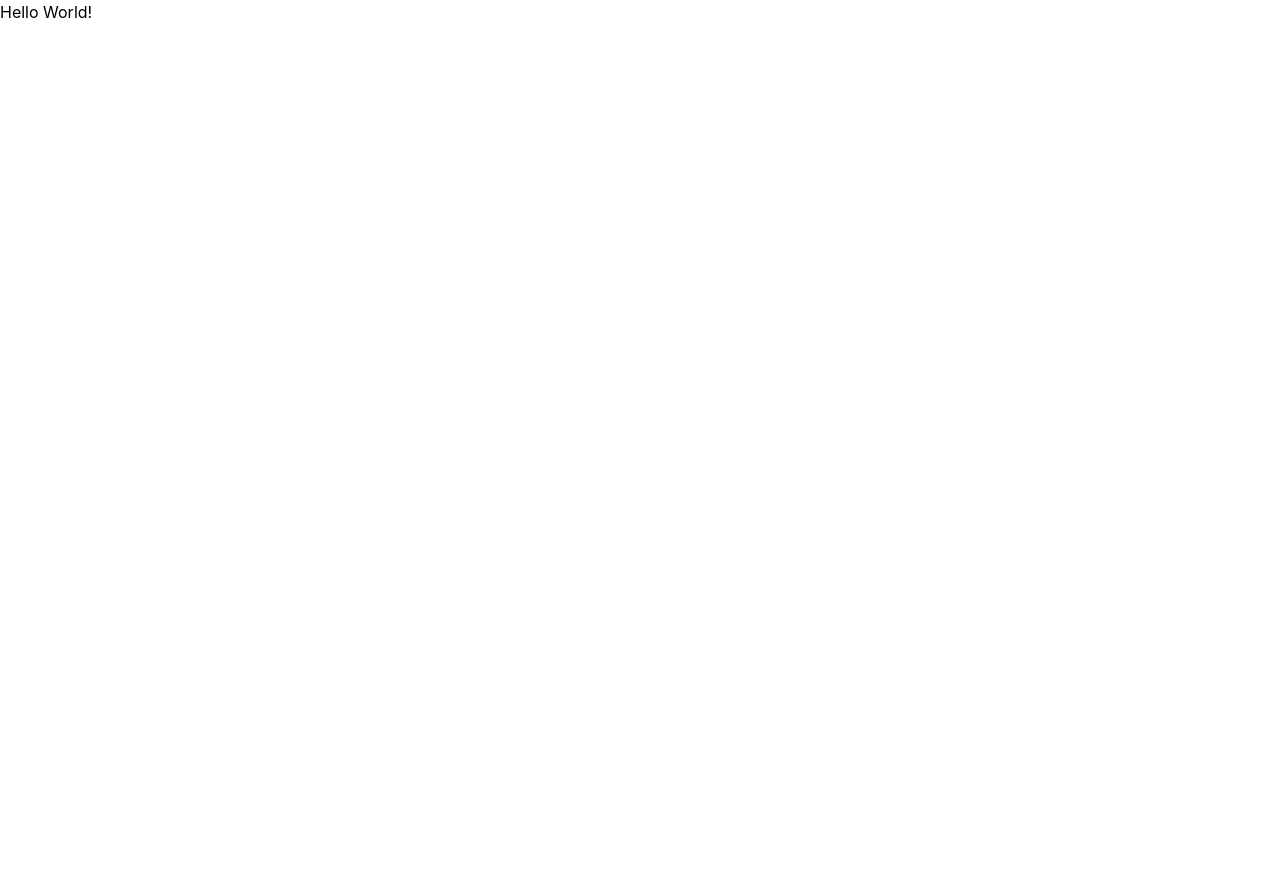
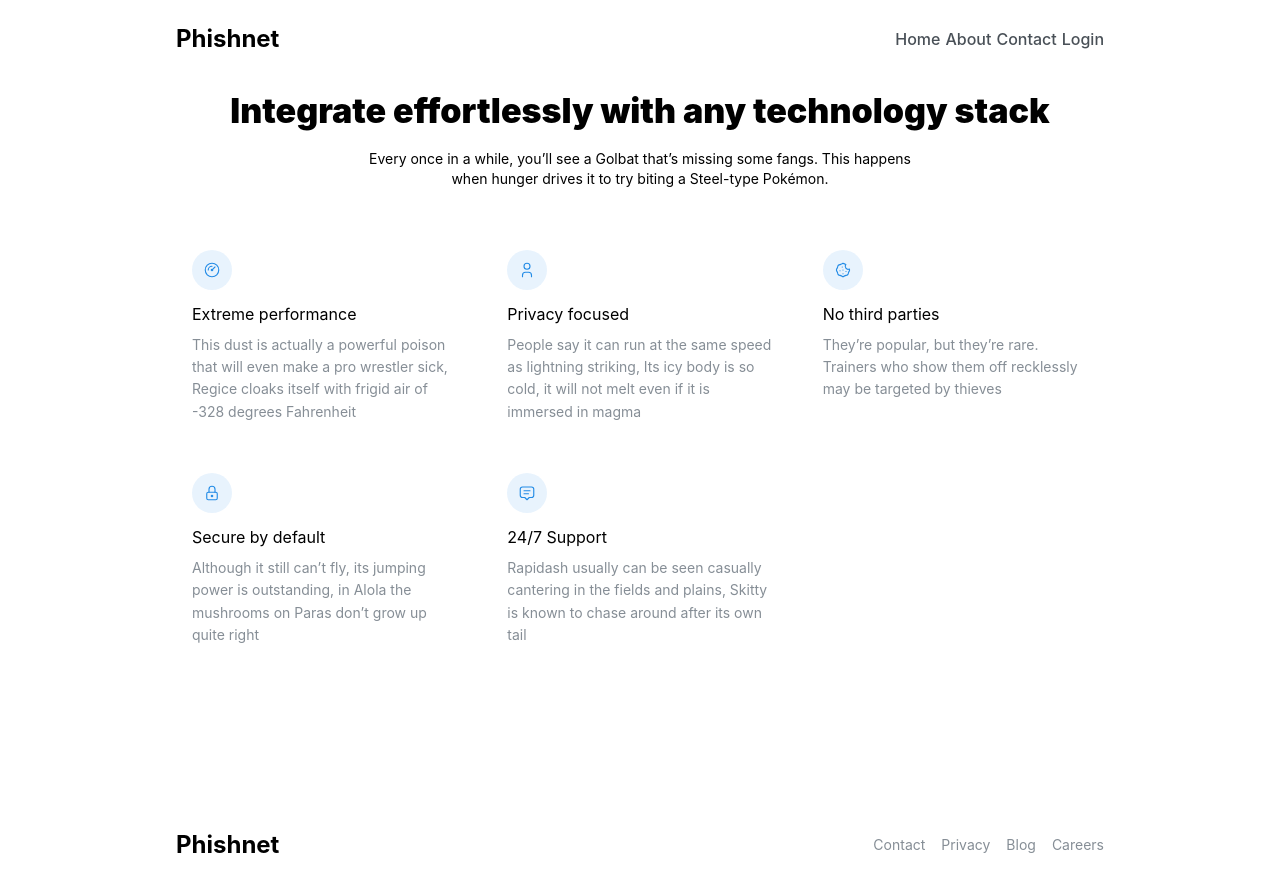
Before and after one commit to JuanPabloSGU/phishnet, a React (Vite) app in the folder client/: page /about in a window 1280 px wide. Shown: the top 892 px of the page. Before the commit the page ends 800 px from the top, so only its background shows below. Built offline with nearby package versions, Linux system fonts and the light colour scheme.

Commit message:
feat: about, contact, footer

```diff
--- a/client/src/App.tsx
+++ b/client/src/App.tsx
@@ -3,6 +3,7 @@ import { HeaderSimple } from './components/HeaderSimple'
 import { FeaturesTitle } from './components/FeaturesTitle'
 import { Inference } from './components/Inference'
 import { PreviousSearches } from './components/PreviousSearches'
+import { FooterSimple } from './components/FooterSimple'
 
 function App() {
 
@@ -12,6 +13,7 @@ function App() {
             <FeaturesTitle />
             <Inference />
             <PreviousSearches />
+            <FooterSimple />
         </>
     )
 }
--- /dev/null
+++ b/client/src/components/FooterSimple.module.css
@@ -0,0 +1,22 @@
+.footer {
+  margin-top: rem(120px);
+  border-top: rem(1px) solid light-dark(var(--mantine-color-gray-2), var(--mantine-color-dark-5));
+}
+
+.inner {
+  display: flex;
+  justify-content: space-between;
+  align-items: center;
+  padding-top: var(--mantine-spacing-xl);
+  padding-bottom: var(--mantine-spacing-xl);
+
+  @media (max-width: $mantine-breakpoint-xs) {
+    flex-direction: column;
+  }
+}
+
+.links {
+  @media (max-width: $mantine-breakpoint-xs) {
+    margin-top: var(--mantine-spacing-md);
+  }
+}
--- /dev/null
+++ b/client/src/components/FooterSimple.tsx
@@ -0,0 +1,32 @@
+import { Container, Group, Anchor } from '@mantine/core';
+import classes from './FooterSimple.module.css';
+
+const links = [
+    { link: '#', label: 'Contact' },
+    { link: '#', label: 'Privacy' },
+    { link: '#', label: 'Blog' },
+    { link: '#', label: 'Careers' },
+];
+
+export function FooterSimple() {
+    const items = links.map((link) => (
+        <Anchor<'a'>
+            c="dimmed"
+            key={link.label}
+            href={link.link}
+            onClick={(event) => event.preventDefault()}
+            size="sm"
+        >
+            {link.label}
+        </Anchor>
+    ));
+
+    return (
+        <div className={classes.footer}>
+            <Container className={classes.inner}>
+                <h2>Phishnet</h2>
+                <Group className={classes.links}>{items}</Group>
+            </Container>
+        </div>
+    );
+}
--- a/client/src/pages/about/About.tsx
+++ b/client/src/pages/about/About.tsx
@@ -1,9 +1,18 @@
 import '@mantine/core/styles.css'
+import { HeaderSimple } from '../../components/HeaderSimple'
+import { FooterSimple } from '../../components/FooterSimple'
+import { Container } from '@mantine/core'
+import { FeaturesGrid } from './components/FeaturesGrid'
 
 function About() {
     return (
         <>
-            Hello World!
+            <HeaderSimple />
+            <Container>
+                <FeaturesGrid />
+            </Container>
+
+            <FooterSimple />
         </>
     )
 }
--- /dev/null
+++ b/client/src/pages/about/components/FeaturesGrid.module.css
@@ -0,0 +1,26 @@
+.wrapper {
+  padding-top: calc(var(--mantine-spacing-sm) * 1);
+  padding-bottom: calc(var(--mantine-spacing-xl) * 4);
+}
+
+.title {
+  font-family:
+    Greycliff CF,
+    var(--mantine-font-family);
+  font-weight: 900;
+  margin-bottom: var(--mantine-spacing-md);
+  text-align: center;
+
+  @media (max-width: $mantine-breakpoint-sm) {
+    font-size: rem(28px);
+    text-align: left;
+  }
+}
+
+.description {
+  text-align: center;
+
+  @media (max-width: $mantine-breakpoint-sm) {
+    text-align: left;
+  }
+}
--- /dev/null
+++ b/client/src/pages/about/components/FeaturesGrid.tsx
@@ -0,0 +1,84 @@
+import { ThemeIcon, Text, Title, Container, SimpleGrid, rem } from '@mantine/core';
+import { IconGauge, IconCookie, IconUser, IconMessage2, IconLock } from '@tabler/icons-react';
+import classes from './FeaturesGrid.module.css';
+
+export const MOCKDATA = [
+    {
+        icon: IconGauge,
+        title: 'Extreme performance',
+        description:
+            'This dust is actually a powerful poison that will even make a pro wrestler sick, Regice cloaks itself with frigid air of -328 degrees Fahrenheit',
+    },
+    {
+        icon: IconUser,
+        title: 'Privacy focused',
+        description:
+            'People say it can run at the same speed as lightning striking, Its icy body is so cold, it will not melt even if it is immersed in magma',
+    },
+    {
+        icon: IconCookie,
+        title: 'No third parties',
+        description:
+            'They’re popular, but they’re rare. Trainers who show them off recklessly may be targeted by thieves',
+    },
+    {
+        icon: IconLock,
+        title: 'Secure by default',
+        description:
+            'Although it still can’t fly, its jumping power is outstanding, in Alola the mushrooms on Paras don’t grow up quite right',
+    },
+    {
+        icon: IconMessage2,
+        title: '24/7 Support',
+        description:
+            'Rapidash usually can be seen casually cantering in the fields and plains, Skitty is known to chase around after its own tail',
+    },
+];
+
+interface FeatureProps {
+    icon: React.FC<any>;
+    title: React.ReactNode;
+    description: React.ReactNode;
+}
+
+export function Feature({ icon: Icon, title, description }: FeatureProps) {
+    return (
+        <div>
+            <ThemeIcon variant="light" size={40} radius={40}>
+                <Icon style={{ width: rem(18), height: rem(18) }} stroke={1.5} />
+            </ThemeIcon>
+            <Text mt="sm" mb={7}>
+                {title}
+            </Text>
+            <Text size="sm" c="dimmed" lh={1.6}>
+                {description}
+            </Text>
+        </div>
+    );
+}
+
+export function FeaturesGrid() {
+    const features = MOCKDATA.map((feature, index) => <Feature {...feature} key={index} />);
+
+    return (
+        <Container className={classes.wrapper}>
+            <Title className={classes.title}>Integrate effortlessly with any technology stack</Title>
+
+            <Container size={560} p={0}>
+                <Text size="sm" className={classes.description}>
+                    Every once in a while, you’ll see a Golbat that’s missing some fangs. This happens when
+                    hunger drives it to try biting a Steel-type Pokémon.
+                </Text>
+            </Container>
+
+            <SimpleGrid
+                mt={60}
+                cols={{ base: 1, sm: 2, md: 3 }}
+                spacing={{ base: 'xl', md: 50 }}
+                verticalSpacing={{ base: 'xl', md: 50 }}
+            >
+                {features}
+            </SimpleGrid>
+        </Container>
+    );
+}
--- a/client/src/pages/contact/Contact.tsx
+++ b/client/src/pages/contact/Contact.tsx
@@ -1,9 +1,17 @@
 import '@mantine/core/styles.css'
+import { HeaderSimple } from '../../components/HeaderSimple'
+import { FooterSimple } from '../../components/FooterSimple'
+import { Container } from '@mantine/core'
+import { TeamTable } from './components/TeamTable'
 
 function Contact() {
     return (
         <>
-            Hello World!
+            <HeaderSimple />
+            <Container>
+                <TeamTable />
+            </Container>
+            <FooterSimple />
         </>
     )
 }
--- /dev/null
+++ b/client/src/pages/contact/components/TeamTable.tsx
@@ -0,0 +1,77 @@
+import { Avatar, Badge, Table, Group, Text, Anchor } from '@mantine/core';
+
+const data = [
+    {
+        name: 'Alfred Genadri',
+        job: 'Engineer',
+        email: 'agena036@uottawa.ca',
+    },
+    {
+        name: 'Adam Jasniewicz',
+        job: 'Engineer',
+        email: 'ajasn076@uottawa.ca',
+    },
+    {
+        name: 'Arunav Sinha',
+        job: 'Engineer',
+        email: 'asinh060@uottawa.ca',
+    },
+    {
+        name: 'James Couture',
+        job: 'Designer',
+        email: 'jcout071@uottawa.ca',
+    },
+    {
+        name: 'Juan Pablo Sanchez Garcia',
+        job: 'Manager',
+        email: 'jsanc016@uottawa.ca',
+    },
+];
+
+const jobColors: Record<string, string> = {
+    engineer: 'blue',
+    manager: 'cyan',
+    designer: 'pink',
+};
+
+export function TeamTable() {
+    const rows = data.map((item) => (
+        <Table.Tr key={item.name}>
+            <Table.Td>
+                <Group gap="sm">
+                    <Avatar size={30} radius={30} />
+                    <Text fz="sm" fw={500}>
+                        {item.name}
+                    </Text>
+                </Group>
+            </Table.Td>
+
+            <Table.Td>
+                <Badge color={jobColors[item.job.toLowerCase()]} variant="light">
+                    {item.job}
+                </Badge>
+            </Table.Td>
+            <Table.Td>
+                <Anchor component="button" size="sm">
+                    {item.email}
+                </Anchor>
+            </Table.Td>
+        </Table.Tr>
+    ));
+
+    return (
+        <Table.ScrollContainer minWidth={800}>
+            <Table verticalSpacing="sm">
+                <Table.Thead>
+                    <Table.Tr>
+                        <Table.Th>Employee</Table.Th>
+                        <Table.Th>Job title</Table.Th>
+                        <Table.Th>Email</Table.Th>
+                        <Table.Th />
+                    </Table.Tr>
+                </Table.Thead>
+                <Table.Tbody>{rows}</Table.Tbody>
+            </Table>
+        </Table.ScrollContainer>
+    );
+}
--- a/client/src/pages/login/Login.tsx
+++ b/client/src/pages/login/Login.tsx
@@ -2,6 +2,7 @@ import '@mantine/core/styles.css'
 import { Authentication } from './components/Authentication'
 import { HeaderSimple } from '../../components/HeaderSimple'
 import { Container } from '@mantine/core'
+import { FooterSimple } from '../../components/FooterSimple'
 
 function Login() {
     return (
@@ -10,6 +11,7 @@ function Login() {
             <Container>
                 <Authentication />
             </Container>
+            <FooterSimple />
         </>
     )
 }
```
Also changed, not shown: client/src/pages/contact/components/TeamTable.module.css (added).
